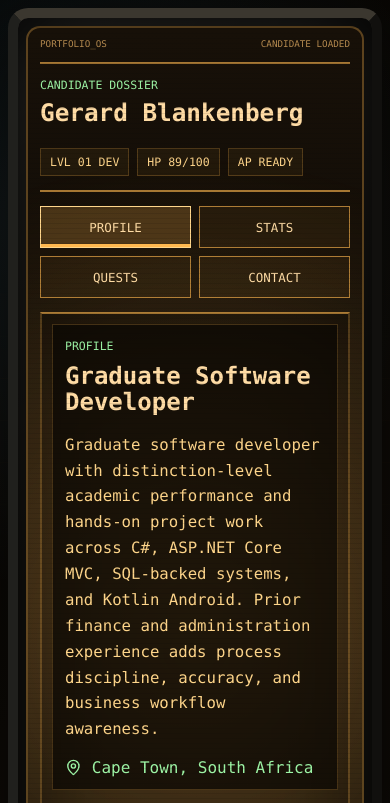
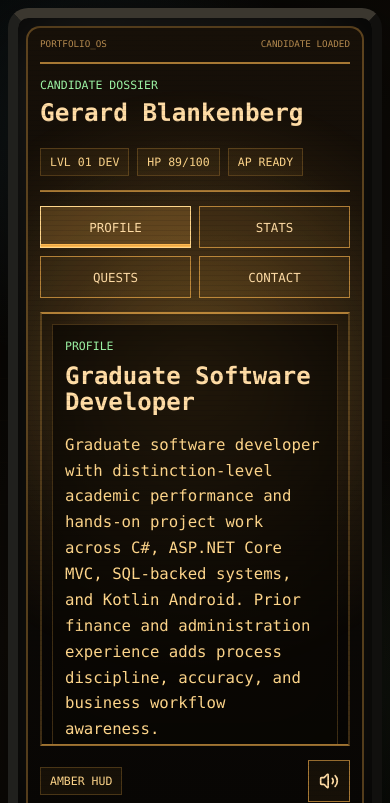
Before and after one commit to GerryHorror/pipboy-portfolio, a React (Vite) app: page / in a window 390 px wide. Shown: the top 803 px of the page. Built offline with nearby package versions, Linux system fonts and the light colour scheme.

Commit message:
Stabilise Pip-Boy frame height

```diff
--- a/src/styles/index.css
+++ b/src/styles/index.css
@@ -182,7 +182,8 @@ svg {
 
 .device-frame {
   width: min(1180px, 100%);
-  min-height: min(760px, calc(100vh - 28px));
+  height: min(760px, calc(100vh - 28px));
+  min-height: 560px;
   padding: clamp(12px, 2vw, 24px);
   border-radius: 28px;
   border: clamp(10px, 2vw, 22px) solid var(--metal-1);
@@ -200,7 +201,8 @@ svg {
 
 .screen {
   position: relative;
-  min-height: min(690px, calc(100vh - 76px));
+  height: 100%;
+  min-height: 0;
   overflow: hidden;
   border-radius: 14px;
   border: 2px solid rgba(255, 184, 79, 0.3);
@@ -230,7 +232,8 @@ svg {
 .pipboy {
   position: relative;
   z-index: 2;
-  min-height: inherit;
+  height: 100%;
+  min-height: 0;
   padding: clamp(30px, 5vw, 58px) clamp(16px, 3vw, 34px) clamp(18px, 3vw, 28px);
   display: grid;
   grid-template-rows: auto auto minmax(0, 1fr) auto;
@@ -286,7 +289,9 @@ svg {
 
 .panel-window {
   min-height: 0;
-  overflow: auto;
+  overflow-y: auto;
+  overflow-x: hidden;
+  overscroll-behavior: contain;
   scrollbar-color: var(--amber-strong) transparent;
   border: 2px solid var(--line);
   border-inline-color: var(--line-dim);
@@ -503,12 +508,19 @@ svg {
   display: inline-flex;
   align-items: center;
   gap: 8px;
+  min-width: 0;
   border: 1px solid var(--line-dim);
   background: rgba(255, 184, 79, 0.05);
   color: var(--amber-soft);
   text-decoration: none;
   padding: 8px 10px;
   min-height: 40px;
+}
+
+.project-links a span,
+.contact-list a span {
+  min-width: 0;
+  overflow-wrap: anywhere;
 }
 
 .project-links a:hover,
@@ -617,14 +629,11 @@ svg {
   }
 
   .device-frame {
-    min-height: calc(100vh - 16px);
+    height: calc(100vh - 16px);
+    min-height: 0;
     border-width: 10px;
     border-radius: 20px;
     padding: 8px;
-  }
-
-  .screen {
-    min-height: calc(100vh - 52px);
   }
 
   .pipboy {
```
